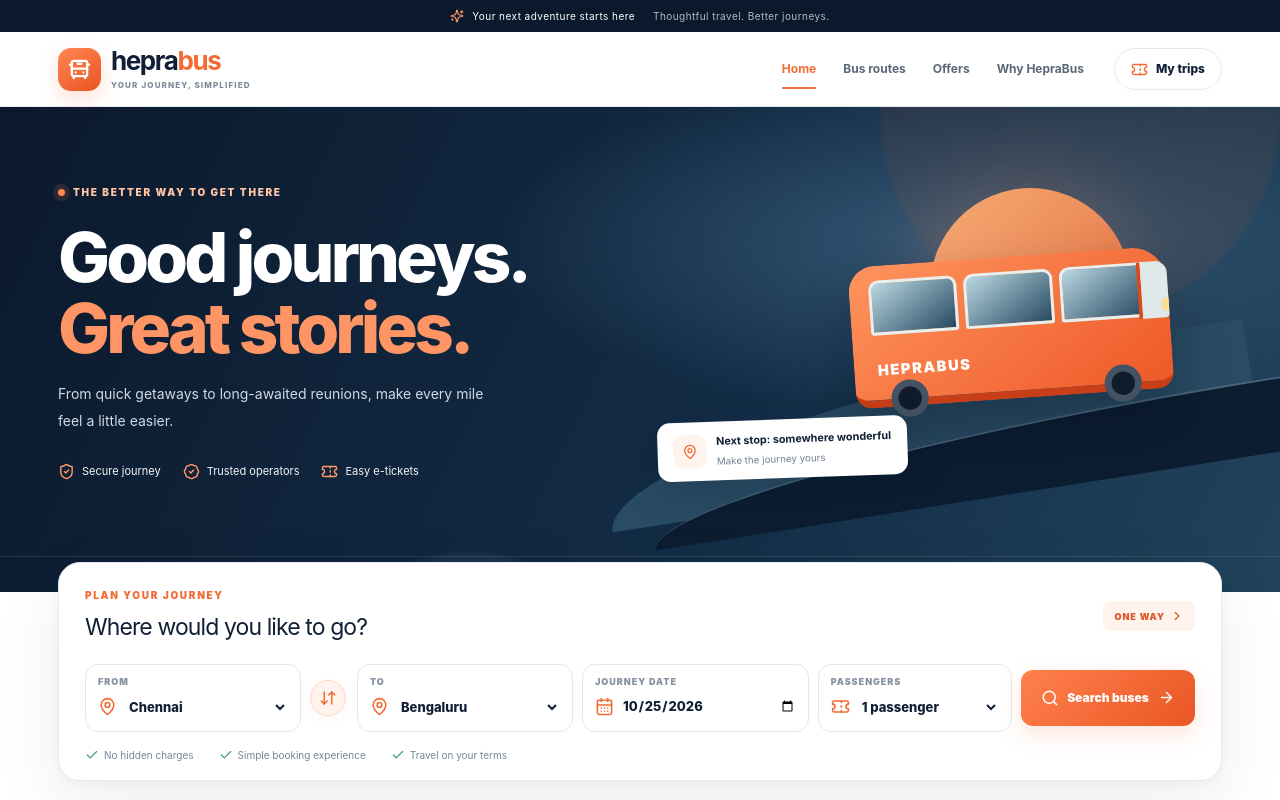
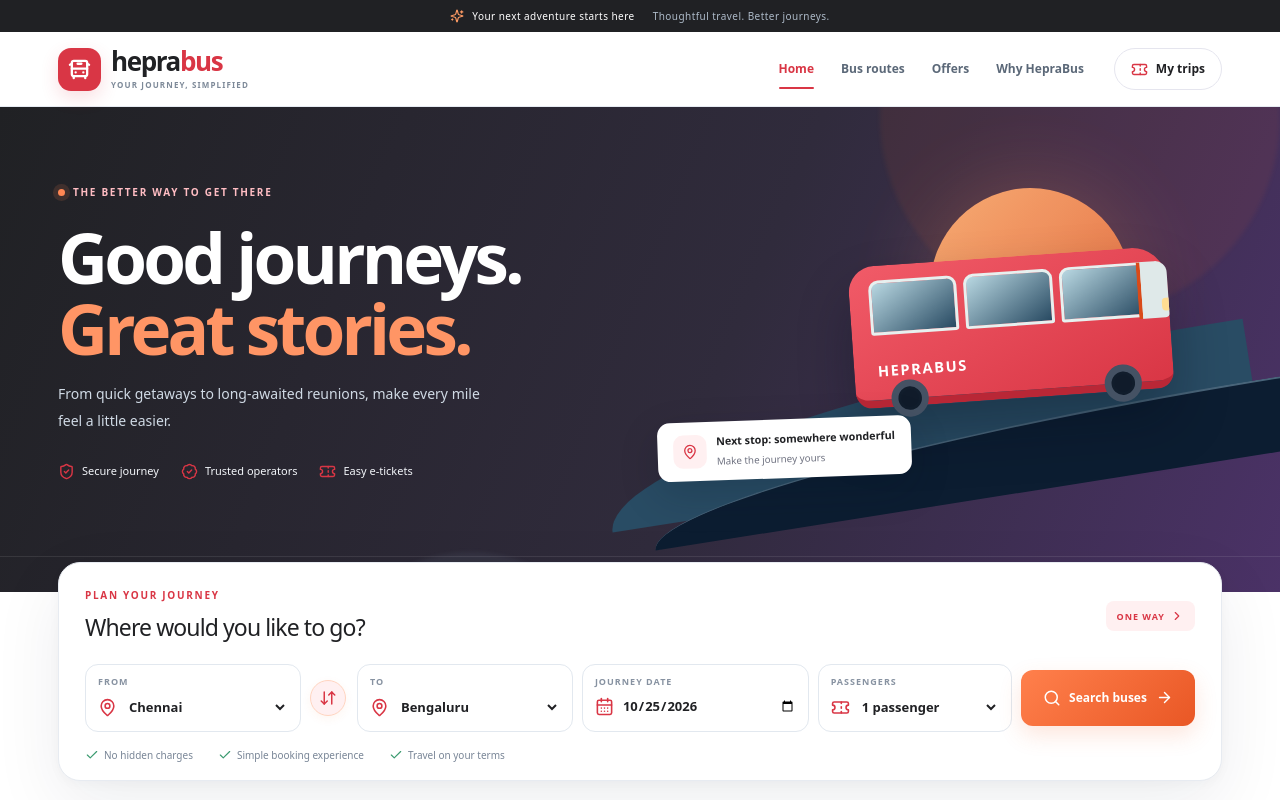
Before and after one commit to hrkartstore-max/Hepra-Bus, a Next.js app: page / in a window 1280 px wide. Shown: the top 800 px of the page. Built offline with nearby package versions, Linux system fonts and the light colour scheme.

Commit message:
Apply HEPRA BUS red and violet brand system

```diff
--- a/app/globals.css
+++ b/app/globals.css
@@ -356,3 +356,51 @@ button,input,select{font-family:inherit}
  .live-fare-breakdown{padding:14px}
  .live-fare-total strong{font-size:22px}
 }
+
+
+/* HEPRA BUS brand system: signature red, violet accents and Manrope-first typography */
+:root{
+  --orange:#D93645;
+  --orange-dark:#B92736;
+  --navy:#202124;
+  --navy-2:#30323a;
+  --ink:#202124;
+  --muted:#6f7280;
+  --line:#e5e5ee;
+  --paper:#F3F3F9;
+  --cream:#fff0f1;
+  --hepra-red:#D93645;
+  --hepra-violet:#6B35D5;
+  --hepra-bg:#F3F3F9;
+}
+body{font-family:Manrope,ui-sans-serif,system-ui,-apple-system,BlinkMacSystemFont,"Segoe UI",sans-serif;background:#fff;color:#202124}
+.brand-mark{background:var(--hepra-red);box-shadow:0 7px 18px #D9364528}
+.brand-copy strong span{color:var(--hepra-red)}
+.hero{background:linear-gradient(112deg,#202124 0%,#302b3c 56%,#4b3267 100%)}
+.eyebrow.light{color:#ffbdc3}
+.illustration-bus{background:linear-gradient(155deg,#f15b68,#D93645);border-bottom-color:#B92736}
+.booking-shell{background:#fff}
+.one-way,.visual-label-icon{background:#fff0f1;color:var(--hepra-red)}
+.section-overline{color:var(--hepra-red)}
+.search-button,.choose-seats-button,.live-seat-list button.selected,.brand-mark{background-color:var(--hepra-red)}
+.live-seat-list button.selected{background:linear-gradient(145deg,#e9505d,#B92736);border-color:#B92736;box-shadow:0 6px 15px #D9364530}
+.main-nav a:hover,.main-nav a.active,.my-trips svg{color:var(--hepra-red)}
+.hero-points svg,.eyebrow-dot{color:var(--hepra-red)}
+.announcement{background:#202124}
+.trip-lookup-result{border-color:#e5dff5;background:linear-gradient(180deg,#faf8ff,#fff)}
+.trip-lookup-grid{border-color:#e9e4f5}
+.status-pill{margin-left:auto;text-transform:capitalize}
+.status-pill-confirmed{background:#e8f7ee;color:#167747}
+.status-pill-pending{background:#fff4d9;color:#805500}
+.status-pill-expired,.status-pill-cancelled,.status-pill-failed{background:#fcebed;color:#a62c3a}
+.status-pill-partially_refunded,.status-pill-refunded{background:#f0eaff;color:#5b2bb4}
+.trip-lookup-result.status-confirmed{border-color:#c7e8d4;background:linear-gradient(180deg,#f5fcf7,#fff)}
+.trip-lookup-result.status-expired,.trip-lookup-result.status-cancelled,.trip-lookup-result.status-failed{border-color:#f1d0d4;background:linear-gradient(180deg,#fff8f8,#fff)}
+.trip-lookup-result>p{padding:12px 14px;border-radius:10px;background:#f7f6fb}
+button:focus-visible,a:focus-visible,input:focus-visible,select:focus-visible{outline:3px solid #6B35D5;outline-offset:3px}
+@media(max-width:760px){
+  .trip-lookup-result-head{align-items:flex-start}
+  .trip-lookup-result-head .status-pill{margin-left:0}
+  .trip-lookup-grid{grid-template-columns:repeat(2,minmax(0,1fr))}
+  .trip-lookup-grid b{font-size:11px;line-height:1.5}
+}
```
